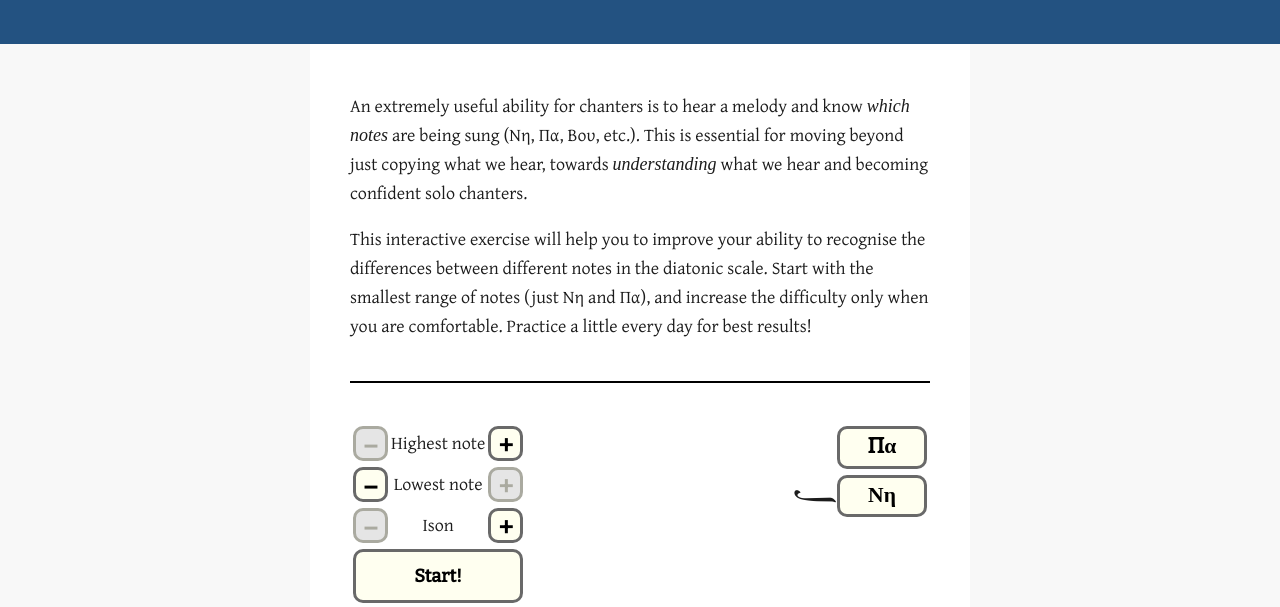
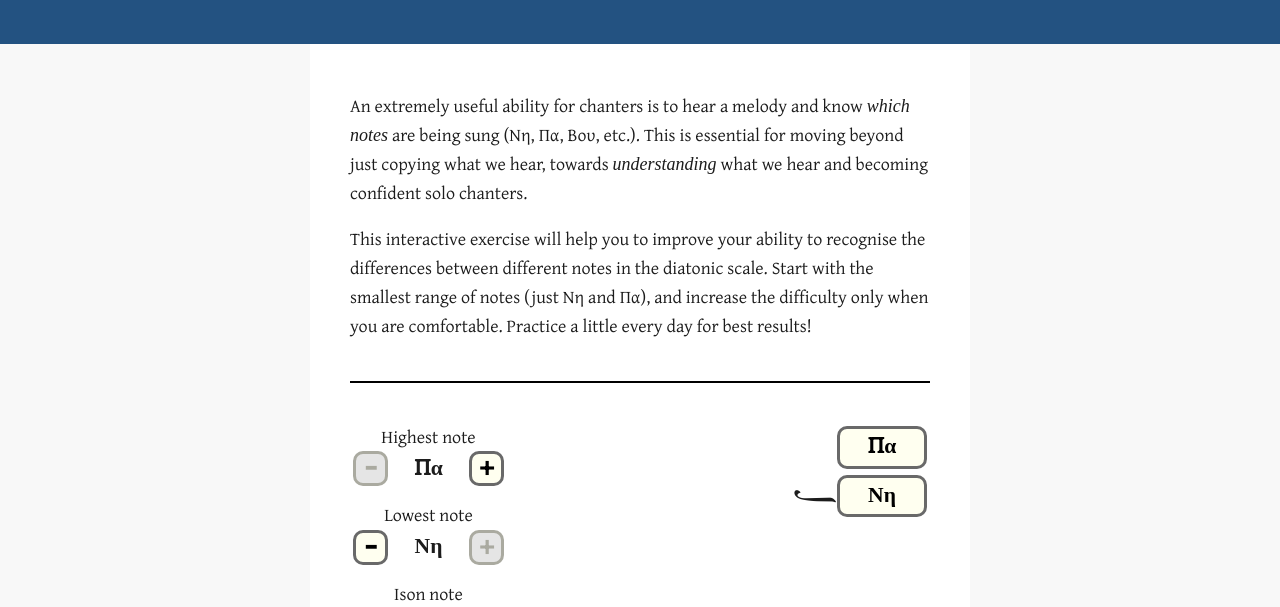
Before and after one commit to nima248/byz_training, a plain HTML site: page note-recognition/index.html in a window 1280 px wide. Shown: the part 174-781 px from the top of the page. Drawn offline with nearby package versions, Linux system fonts and the light colour scheme; a web font is replaced by a local one.

Commit message:
More styling, setup panel note displays

```diff
--- a/css/note-recognition.css
+++ b/css/note-recognition.css
@@ -1,5 +1,6 @@
 :root {
     --btn-bg: #FFFFF0;
+    --btn-bg-hover: #EBEBD7;
 }
 
 @font-face {
@@ -35,7 +36,7 @@ button {
 }
 @media (hover: hover) and (pointer: fine) {
   button:hover {
-    background: #F5F5F5;
+    background: var(--btn-bg-hover);
     border-color: #595959;
   }
 }
@@ -67,7 +68,7 @@ button:disabled {
 }
 
 .note-btn.pulse::after {
-  animation: pulse-overlay 0.9s ease-out;
+  animation: pulse-overlay 1.2s ease-out;
 }
 
 @keyframes pulse-overlay {
@@ -95,30 +96,23 @@ hr {
   display: flex;
   flex-direction: row;
   justify-content: space-between;
-  margin-top: 40px;
+  margin-top: 20px;
 }
 
 #panel-container {
   position: relative;
 }
 
-#setup-panel {
-  display: flex;
-  flex-direction: column;
-  justify-content: flex-start;
-}
-
 #game-panel {
   position: absolute;
   inset: 0;
-
-  display: flex;
-  flex-direction: column;
-  justify-content: flex-start;
 }
 
 #setup-panel,
 #game-panel {
+  display: flex;
+  flex-direction: column;
+  justify-content: flex-start;
   transition: transform 0.3s ease-out, opacity 0.2s ease-out;
 }
 
@@ -134,6 +128,15 @@ hr {
   opacity: 1;
 }
 
+.note-control-label {
+  margin-bottom: 0px;
+  text-align: center;
+}
+
+.note-control-label:not(:first-child) {
+  margin-top: 12px;
+}
+
 .note-control {
   display: flex;
   flex-direction: row;
@@ -145,12 +148,35 @@ hr {
 .note-control button {
   height: 35px;
   width: 35px;
-  font-size: 1.4em;
+  margin-top: 0px;
+}
+
+.minus-symbol {
+  position: relative;
+  font-size: 1.8em;
+  top: -6px;
+}
+
+.plus-symbol {
+  position: relative;
+  font-size: 1.5em;
+  top: -2px;
+}
+
+.note-display {
+  width: 75px;
+  line-height: 1;
+  font-family: Bitter, serif;
+  font-size: 1.2em;
+  font-weight: 600;
+  margin-top: 0px;
+  transform: translateY(-2px);
 }
 
 #start-btn,
 #stop-btn {
   padding: 15px;
+  margin-top: 15px;
 }
 
 #note-rows {
@@ -189,14 +215,14 @@ hr {
 
 .fthora-space {
   display: inline-block;
-  width: 0.6em;
+  width: 0.8em;
 }
 
 .enharmonic-fthora {
   font-family: ezFthora;
   font-size: 150%;
   position: absolute;
-  transform: translate(30px, -42px);
+  transform: translate(26px, -42px);
 }
 
 .ison-slot {
--- a/js/note-recognition/note-recognition.js
+++ b/js/note-recognition/note-recognition.js
@@ -43,12 +43,15 @@ const ISON_VOLUME = 0.4;
 const setupPanel = document.querySelector("#setup-panel");
 const gamePanel = document.querySelector("#game-panel");
 
+const highestDownBtn = document.querySelector("#highest-down-btn");
+const highestUpBtn = document.querySelector("#highest-up-btn");
+const highestNoteDisplay = document.querySelector("#highest-note-display");
 const lowestDownBtn = document.querySelector("#lowest-down-btn");
 const lowestUpBtn = document.querySelector("#lowest-up-btn");
-const highestDownBtn = document.querySelector("#highest-down-btn");
-const highestUpBtn = document.querySelector("#highest-up-btn");
+const lowestNoteDisplay = document.querySelector("#lowest-note-display");
 const isonDownBtn = document.querySelector("#ison-down-btn");
 const isonUpBtn = document.querySelector("#ison-up-btn");
+const isonNoteDisplay = document.querySelector("#ison-note-display");
 const startBtn = document.querySelector("#start-btn");
 const stopBtn = document.querySelector("#stop-btn");
 
@@ -103,13 +106,22 @@ function setIsonNote(noteIndex) {
   newIsonSlot.classList.add(ISON_SHOW_CLASS);
 }
 
-function calculateNoteControlButtons() {
+function updateSetupPanelUI() {
   highestDownBtn.disabled = highestNoteIndex - 1 === lowestNoteIndex;
   highestUpBtn.disabled = highestNoteIndex === NOTES.length - 1;
+  updateSetupPanelNoteDisplay(highestNoteDisplay, highestNoteIndex);
   lowestDownBtn.disabled = lowestNoteIndex === 0;
   lowestUpBtn.disabled = highestNoteIndex - 1 === lowestNoteIndex;
+  updateSetupPanelNoteDisplay(lowestNoteDisplay, lowestNoteIndex);
   isonDownBtn.disabled = isonNoteIndex === lowestNoteIndex;
   isonUpBtn.disabled = isonNoteIndex === highestNoteIndex;
+  updateSetupPanelNoteDisplay(isonNoteDisplay, isonNoteIndex);
+}
+
+function updateSetupPanelNoteDisplay(displayElement, noteIndex) {
+  const noteName = NOTES[noteIndex];
+  const noteBtn = document.querySelector(`#${noteName}-btn`);
+  displayElement.innerHTML = noteBtn.innerHTML;
 }
 
 async function startRound() {
@@ -294,7 +306,7 @@ setupPanel.addEventListener("click", (event) => {
     ].includes(button.id)
   ) {
     loadAudio(...getActiveNotes());
-    calculateNoteControlButtons();
+    updateSetupPanelUI();
   }
 });
 
@@ -336,4 +348,4 @@ for (let i = lowestNoteIndex; i <= highestNoteIndex; i++) {
 }
 
 loadAudio(...getActiveNotes());
-calculateNoteControlButtons();
+updateSetupPanelUI();
--- a/note-recognition/index.html
+++ b/note-recognition/index.html
@@ -38,20 +38,23 @@
       <div id="trainer">
         <div id="panel-container">
           <div id="setup-panel">
+            <span class="note-control-label">Highest note</span>
             <div class="note-control" id="upper-range-control">
-              <button id="highest-down-btn">–</button>
-              <span>Highest note</span>
-              <button id="highest-up-btn">+</button>
+              <button id="highest-down-btn"><span class="minus-symbol">-</span></button>
+              <span class="note-display" id="highest-note-display"></span>
+              <button id="highest-up-btn"><span class="plus-symbol">+</span></button>
             </div>
+            <span class="note-control-label">Lowest note</span>
             <div class="note-control" id="lower-range-control">
-              <button id="lowest-down-btn">–</button>
-              <span>Lowest note</span>
-              <button id="lowest-up-btn">+</button>
+              <button id="lowest-down-btn"><span class="minus-symbol">-</span></button>
+              <span class="note-display" id="lowest-note-display"></span>
+              <button id="lowest-up-btn"><span class="plus-symbol">+</span></button>
             </div>
+            <span class="note-control-label">Ison note</span>
             <div class="note-control" id="ison-control">
-              <button id="ison-down-btn">–</button>
-              <span>Ison</span>
-              <button id="ison-up-btn">+</button>
+              <button id="ison-down-btn"><span class="minus-symbol">-</span></button>
+              <span class="note-display" id="ison-note-display"></span>
+              <button id="ison-up-btn"><span class="plus-symbol">+</span></button>
             </div>
             <button id="start-btn">Start!</button>
           </div>
@@ -64,31 +67,31 @@
         <div id="note-rows">
           <div id="row-high-di">
             <span class="ison-slot">0</span>
-            <button class="note-btn" id="high-di-btn">↑ Δι</button>
+            <button class="note-btn" id="high-di-btn">↑Δι</button>
           </div>
           <div id="row-high-ga">
             <span class="ison-slot">0</span>
-            <button class="note-btn" id="high-ga-btn">↑ Γα</button>
+            <button class="note-btn" id="high-ga-btn">↑Γα</button>
           </div>
           <div id="row-high-bou">
             <span class="ison-slot">0</span>
-            <button class="note-btn" id="high-bou-btn">↑ Βου</button>
+            <button class="note-btn" id="high-bou-btn">↑Βου</button>
           </div>
           <div id="row-high-pa">
             <span class="ison-slot">0</span>
-            <button class="note-btn" id="high-pa-btn">↑ Πα</button>
+            <button class="note-btn" id="high-pa-btn">↑Πα</button>
           </div>
           <div id="row-high-ni">
             <span class="ison-slot">0</span>
-            <button class="note-btn" id="high-ni-btn">↑ Νη</button>
+            <button class="note-btn" id="high-ni-btn">↑Νη</button>
           </div>
           <div id="row-high-zo">
             <span class="ison-slot">0</span>
-            <button class="note-btn" id="high-zo-btn">↑ Ζω</button>
+            <button class="note-btn" id="high-zo-btn">↑Ζω</button>
           </div>
           <div id="row-high-zo-flat">
             <span class="ison-slot">0</span>
-            <button class="note-btn" id="high-zo-flat-btn">↑ Ζω<span class="fthora-space"><span class="enharmonic-fthora">p</span></span></button>
+            <button class="note-btn" id="high-zo-flat-btn">↑Ζω<span class="fthora-space"><span class="enharmonic-fthora">p</span></span></button>
           </div>
           <div id="row-ke">
             <span class="ison-slot">0</span>
@@ -124,15 +127,15 @@
           </div>
           <div id="row-low-ke">
             <span class="ison-slot">0</span>
-            <button class="note-btn" id="low-ke-btn">↓ Κε</button>
+            <button class="note-btn" id="low-ke-btn">↓Κε</button>
           </div>
           <div id="row-low-di">
             <span class="ison-slot">0</span>
-            <button class="note-btn" id="low-di-btn">↓ Δι</button>
+            <button class="note-btn" id="low-di-btn">↓Δι</button>
           </div>
           <div id="row-low-ga">
             <span class="ison-slot">0</span>
-            <button class="note-btn" id="low-ga-btn">↓ Γα</button>
+            <button class="note-btn" id="low-ga-btn">↓Γα</button>
           </div>
         </div>
       </div>
```
